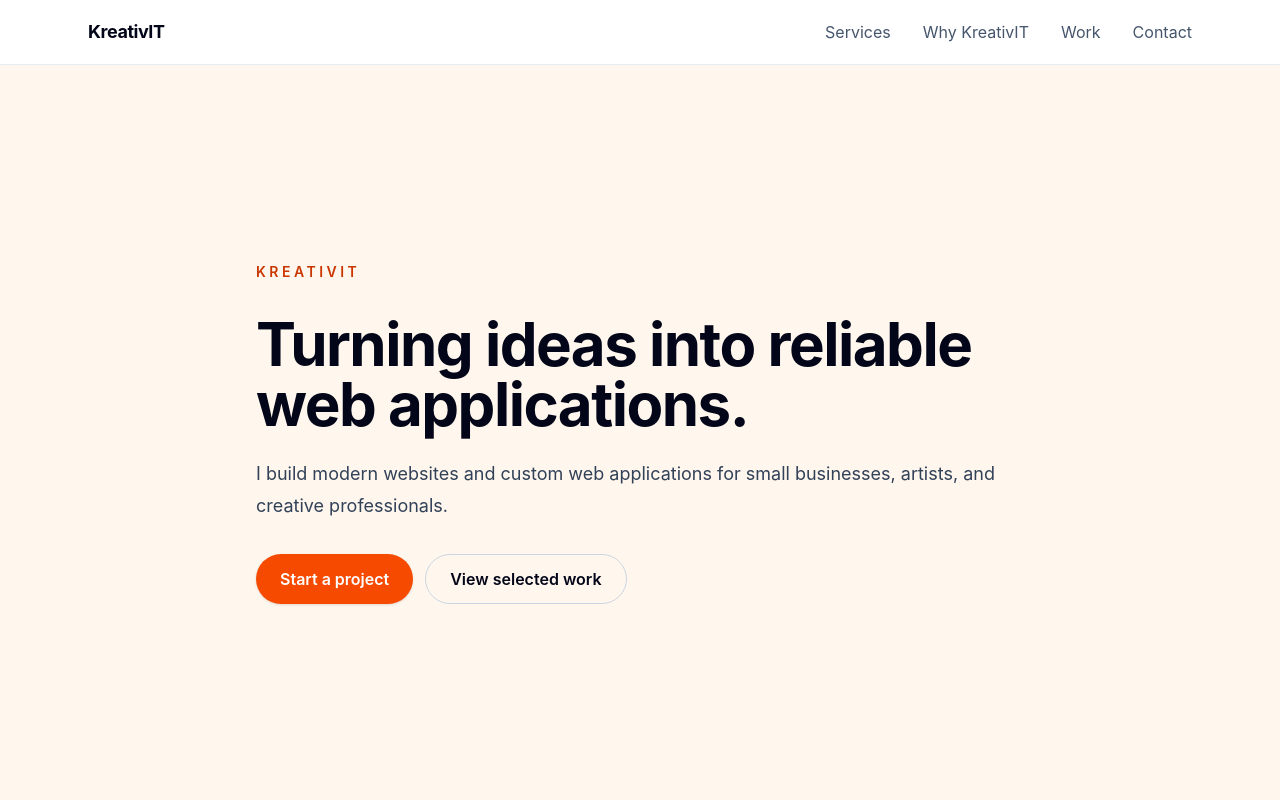
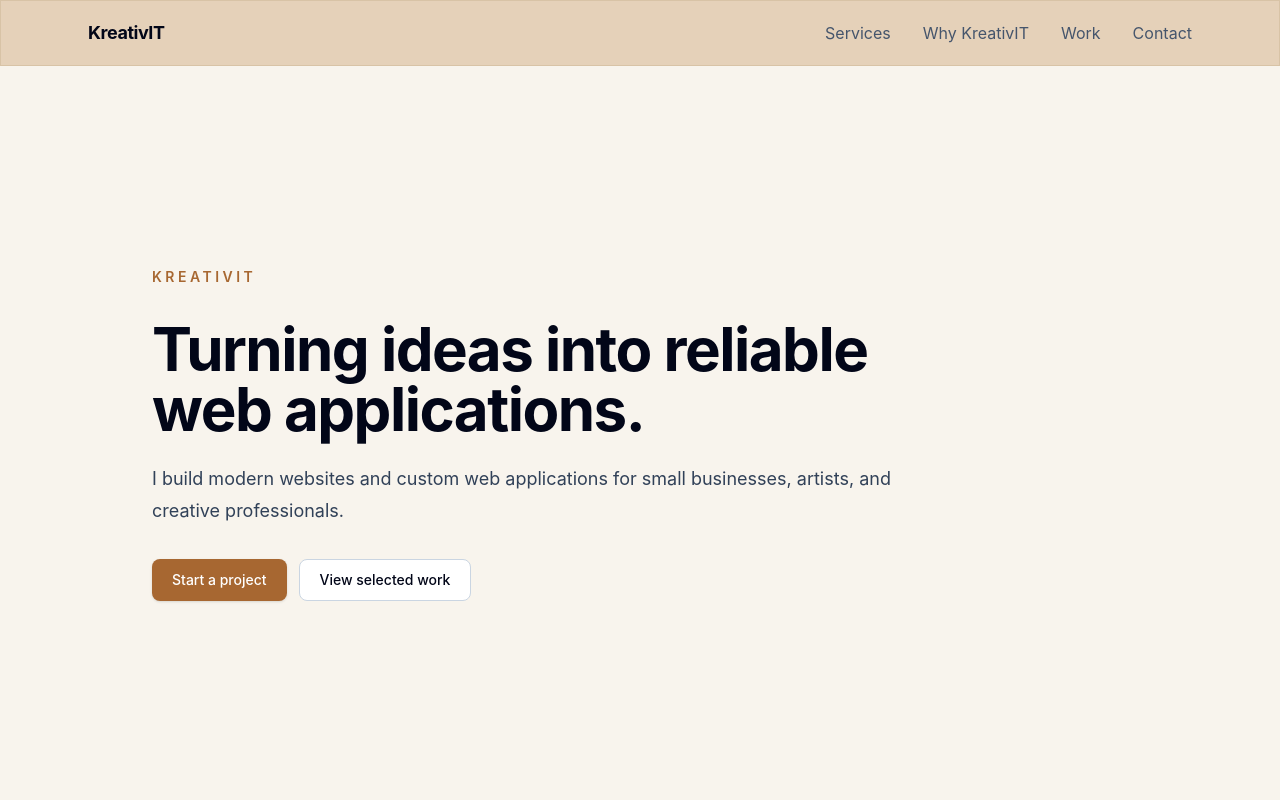
Before and after one commit to apontc/kreativit, a React (Vite) app: page / in a window 1280 px wide. Shown: the top 800 px of the page. Built offline with nearby package versions, Linux system fonts and the light colour scheme.

Commit message:
style: switch design tokens to wood palette

```diff
--- a/src/components/layout/Navbar.tsx
+++ b/src/components/layout/Navbar.tsx
@@ -1,4 +1,6 @@
 import { useState } from "react"
+import { surfaces } from "../../styles/designTokens";
+
 
 const navLinks = [
   {
@@ -27,7 +29,7 @@ export function Navbar() {
   }
 
   return (
-    <header className="sticky top-0 z-50 border-b border-slate-200/80 bg-white/80 backdrop-blur">
+    <header className={`sticky top-0 z-50 ${surfaces.cardMuted} border-b border-[#D8C3A6] ...`}>
       <nav className="mx-auto max-w-6xl px-6">
         <div className="flex h-16 items-center justify-between">
           <a
--- a/src/styles/designTokens.ts
+++ b/src/styles/designTokens.ts
@@ -1,26 +1,38 @@
+// src/styles/designTokens.ts
+// Shared Tailwind class strings — single source of truth for spacing, type, and color.
+// Palette: WOOD — light cream base (#F8F4ED) with a wood-tan accent band (#E5D1B9),
+// navy ink (#1E2A37), amber-wood accent (#A76731), slate-blue secondary (#666D76).
+
 export const layout = {
-  section: 'scroll-mt-20 px-6 py-20 sm:py-28',
-  container: 'mx-auto max-w-6xl',
-  narrowContainer: 'mx-auto max-w-3xl',
-}
+  section: "scroll-mt-24 py-20 sm:py-28",
+  container: "mx-auto w-full max-w-5xl px-6",
+};
+
+// Alternating section surfaces down the page: cream → plain → cream …
+// Keys unchanged so existing section references (surfaces.cream / .plain) still resolve.
+export const surfaces = {
+  cream: "bg-[#F8F4ED]", // warm cream body
+  plain: "bg-white",
+  card: "bg-white border border-[#E7DAC6]", // lifts on cream sections
+  cardMuted: "bg-[#E5D1B9] border border-[#D8C3A6]", // wood-tan tint (cards / blocks)
+  band: "bg-[#E5D1B9]", // wood-tan navbar band — pair with `border-b border-[#D8C3A6]`
+};
 
 export const text = {
-  eyebrow: 'text-sm font-semibold uppercase tracking-[0.25em] text-orange-700',
-}
-
-// Background surfaces. Sections alternate cream → plain down the page; cards
-// sit on top of them. Change a surface here rather than in individual sections.
-export const surfaces = {
-  cream: 'bg-orange-50',
-  plain: 'bg-white',
-  card: 'bg-stone-50',
-  cardMuted: 'bg-stone-100',
-}
+  eyebrow: "text-sm font-semibold uppercase tracking-[0.25em] text-[#A76731]",
+  heading: "text-[#1E2A37]", // navy ink (~slate-800)
+  body: "text-[#5B6470]",
+  link: "text-[#666D76] underline-offset-4 hover:underline hover:text-[#525963]",
+};
 
 const buttonBase =
-  'inline-flex items-center justify-center rounded-full px-6 py-3 text-base font-semibold transition focus-visible:outline focus-visible:outline-2 focus-visible:outline-offset-2'
+  "inline-flex items-center justify-center rounded-lg px-5 py-2.5 text-sm font-medium " +
+  "transition-colors focus-visible:outline focus-visible:outline-2 focus-visible:outline-offset-2";
 
 export const buttons = {
-  primary: `${buttonBase} bg-orange-600 text-white shadow-sm hover:bg-orange-700 focus-visible:outline-orange-600`,
-  secondary: `${buttonBase} border border-slate-300 text-slate-950 hover:border-slate-400 hover:bg-slate-50 focus-visible:outline-slate-400`,
-}
+  primary: `${buttonBase} bg-[#A76731] text-white shadow-sm hover:bg-[#8F5629] focus-visible:outline-[#A76731]`,
+  // Secondary fill is the OPPOSITE surface of the section it sits in, so it never
+  // blends into the background. Use `secondary` on cream sections, `secondaryOnPlain` on white.
+  secondary: `${buttonBase} bg-white border border-slate-300 text-slate-950 hover:border-slate-400 hover:bg-slate-50 focus-visible:outline-slate-400`,
+  secondaryOnPlain: `${buttonBase} bg-[#F8F4ED] border border-slate-300 text-slate-950 hover:border-slate-400 hover:bg-white focus-visible:outline-slate-400`,
+};
```
Also changed, not shown: .claude/settings.json (added).
